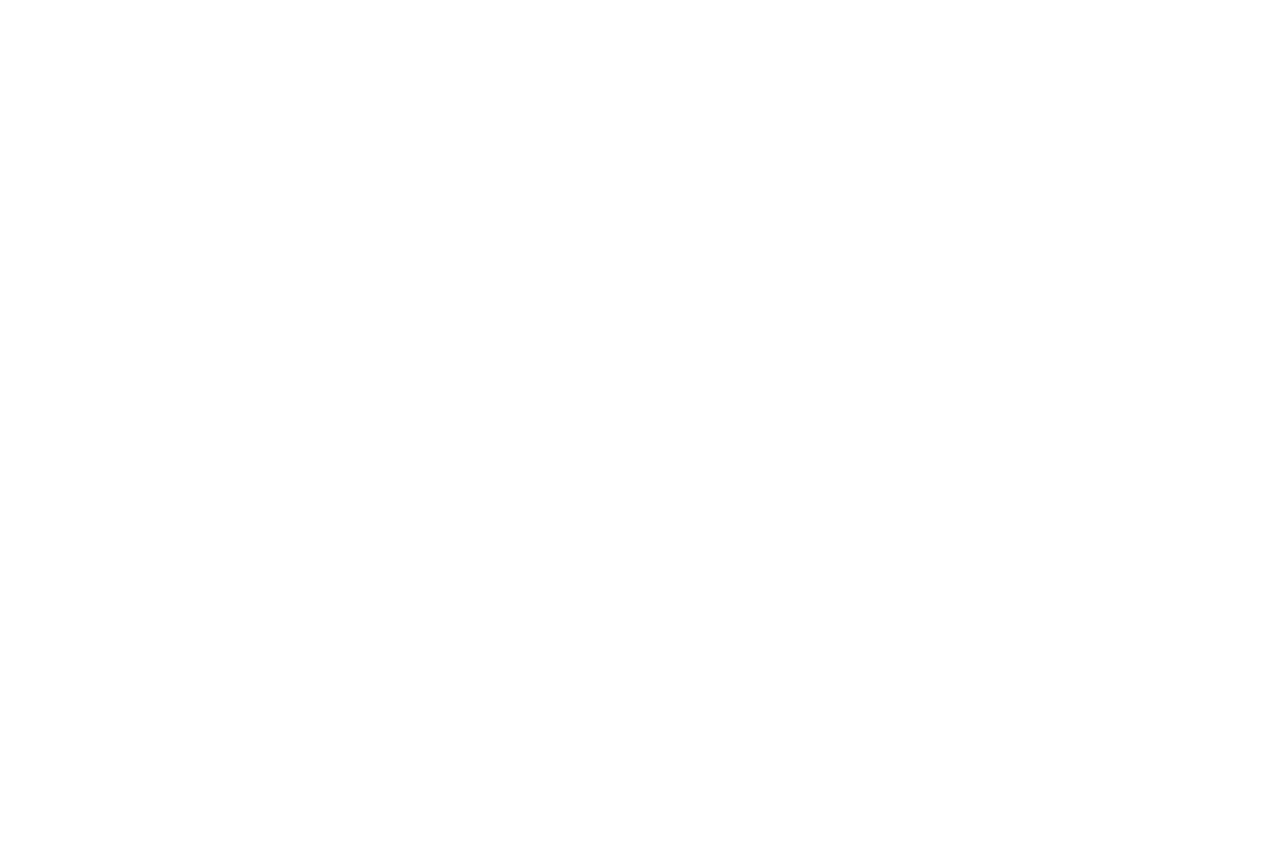
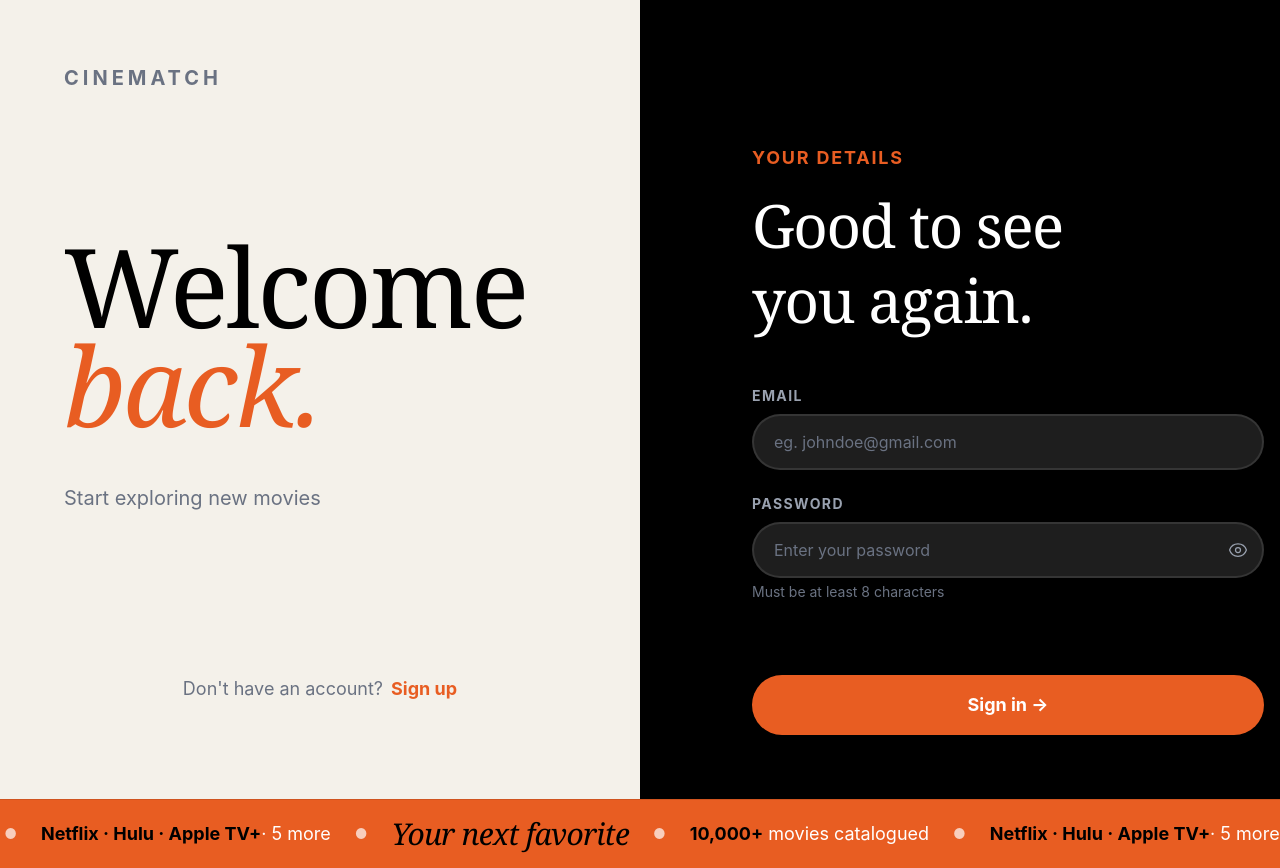
Before and after one commit to SquidDre/cinematch-frontend-web, a React (Vite) app: page /login in a window 1280 px wide. Before the commit this address had no page. Before the commit the page ends 800 px from the top, so only its background shows below. Built offline with nearby package versions, Linux system fonts and the light colour scheme.

Commit message:
Add login page

```diff
--- a/src/App.tsx
+++ b/src/App.tsx
@@ -3,12 +3,14 @@ import Services from './pages/signup/services'
 import Favorites from './pages/signup/favorites'
 import Home from './pages/splash'
 import Create from './pages/signup/create'
+import Login from  './pages/login'
 function App() {
   return (
     <BrowserRouter>
       <Routes>
         <Route path="/" element={<Home />} />
         <Route path="/create" element={<Create />} />
+        <Route path="/login" element={<Login />} />
         <Route path="/services" element={<Services />} />
         <Route path="/favorites" element={<Favorites />} />
 
--- /dev/null
+++ b/src/pages/login.tsx
@@ -0,0 +1,148 @@
+import React from 'react';
+import { useNavigate } from 'react-router-dom';
+import { EyeIcon, EyeSlashIcon } from '@heroicons/react/24/outline';
+
+// Reuse marquee
+const Login: React.FC = () => {
+    const navigate = useNavigate();
+    const [email, setEmail] = React.useState('');
+    const [password, setPassword] = React.useState('');
+    const [showPassword, setShowPassword] = React.useState(false);
+
+    const MarqueeContent = () => (
+        <div className = "flex items-center space-x-6 px-3">
+            <span className = "font-serif text-3xl font-bold tracking-tight text-black">CineMatch</span>
+            <span className = "text-white/70 text-sm">●</span>
+            <span className = "text-lg text-white">
+                <strong className = "text-black">10,000+</strong> movies catalogued
+            </span>
+            <span className = "text-white/70 text-sm">●</span>
+            <span className = "font-bold text-lg text-black">
+                Netflix · Hulu · Apple TV+
+                <span className = "font-normal text-white">· 5 more </span>
+            </span>
+            <span className = "text-white/70 text-sm">●</span>
+            <span className = "font-serif italic text-3xl tracking-tight text-black">Your next favorite</span>
+            <span className = "text-white/70 text-sm">●</span>
+            <span className = "text-lg text-white">
+                <strong className = "text-black">10,000+</strong> movies catalogued
+            </span>
+            <span className = "text-white/70 text-sm">●</span>
+            <span className = "font-bold text-lg text-black">
+                Netflix · Hulu · Apple TV+
+                <span className = "font-normal text-white">· 5 more </span>
+            </span>
+        </div>
+    );
+
+    return (
+        <div className = "flex flex-col min-h-screen font-sans">
+            <style>
+                {`
+                    @keyframes scroll {
+                        0% { transform: translateX(0); }
+                        100% {transform: translateX(-50%); }
+                    }
+                    .animate-marquee {
+                        animation: scroll 20s linear infinite;
+                    }
+                `}
+            </style>
+
+            {/* Main Content for Login Splitting Page */}
+            <div className = "flex flex-col lg:flex-row flex-grow">
+                {/* Left side */}
+                <div className = "w-full lg:w-1/2 bg-[#F4F1EA] p-8 md:p-16 md:pb-24 flex flex-col relative min-h-[50vh] lg:min-h-0">
+                    <div className = "text-xl font-bold tracking-[0.2em] text-gray-500 mb-36">
+                        CINEMATCH
+                    </div>
+
+                    <div className = "mb-12">
+                        <h1 className = "text-7xl md:text-8xl lg:text-[110px] font-serif tracking-tight leading-[0.9] text-black">
+                            Welcome
+                        </h1>
+                        <h1 className = "text-7xl md:text-8xl lg:text-[110px] font-serif italic text-[#E85D22] tracking-tight leading-[0.9]">
+                            back.
+                        </h1>
+                    </div>
+
+                    <p className = "text-gray-500 text-lg md:text-xl max-w-md leading-relaxed mb-8 lg:mb-0">
+                        Start exploring new movies
+                    </p>
+
+                    <p className = "text-gray-500 text-lg mt-auto text-center w-full flex justify-center items-center gap-2">
+                        Don't have an account?{' '}
+                        <a href = "/create" className = "text-[#E85D22] font-bold hover:underline">Sign up</a>
+                    </p>
+                </div>
+
+                {/* Right Side */}
+                <div className = "w-full lg:w-1/2 bg-black p-8 md:p-16 flex flex-col min-h-[50vh] lg:min-h-0 md:pt-36">
+                    <div className = "max-w-xl mx-auto w-full lg:mx-0 lg:ml-12">
+                        <p className = "text-[#E85D22] text-lg font-bold tracking-widest uppercase mb-4">
+                            Your Details
+                        </p>
+
+                        <h2 className = "text-5xl md:text-6xl font-serif tracking-tight text-white mb-12 leading-tight">
+                            Good to see<br />you again.
+                        </h2>
+
+                        {/* Email */}
+                        <p className = "text-gray-400 text-sm mb-2 font-bold tracking-widest uppercase">
+                            Email
+                        </p>
+                        <input
+                            type = "email"
+                            placeholder = "eg. johndoe@gmail.com"
+                            value = {email}
+                            onChange = {(e) => setEmail(e.target.value)}
+                            className = "w-full mb-6 px-5 py-3.5 rounded-full bg-[#1E1E1E] border-2 border-white/10 text-white placeholder-gray-500 focus:outline-none focus:ring-2 focus:ring-[#E85D22] focus:border-transparent transition-colors duration-200"
+                        />
+
+                        {/* Password */}
+                        <p className = "text-gray-400 text-sm mb-2 font-bold tracking-widest uppercase">
+                            Password
+                        </p>
+                        <div className = "relative mb-1">
+                            <input
+                                type = {showPassword ? 'text' : 'password'}
+                                placeholder = "Enter your password"
+                                value = {password}
+                                onChange = {(e) => setPassword(e.target.value)}
+                                className = "w-full px-5 py-3.5 rounded-full bg-[#1E1E1E] border-2 border-white/10 text-white placeholder-gray-500 focus:outline-none focus:ring-2 focus:ring-[#E85D22] focus:border-transparent transition-colors duration-200 pr-12"
+
+                            />
+                            <button
+                                type = "button"
+                                onClick = {() => setShowPassword(!showPassword)}
+                                className = "absolute right-4 top-1/2 -translate-y-1/2 text-gray-400 hover:text-white transition-colors"
+                                aria-label = {showPassword ? 'Hide password' : 'Show password'}
+                            >
+                                {showPassword ? (<EyeSlashIcon className = "w-5 h-5"/>) : (<EyeIcon className = "w-5 h-5" />)}
+                            </button>
+                        </div>
+                        <p className = "text-gray-500 text-sm mb-[73px]">Must be at least 8 characters</p>
+
+                        {/* Sign in button */}
+                        <button
+                            onClick = {() => navigate('/')}
+                            className = "w-full py-4 rounded-full bg-[#E85D22] text-white font-bold text-lg hover:bg-[#d0521e] transition-colors duration-200"
+                        >
+                            Sign in →
+                        </button>
+                    </div>
+                </div>
+            </div>
+
+            {/* Infinite scrolling marquee */}
+            <div className = "w-full bg-[#E85D22] overflow-hidden py-4 border-t border-black/10">
+                <div className = "flex w-max animate-marquee">
+                    <MarqueeContent />
+                    <MarqueeContent />
+                </div>
+            </div>
+        </div>
+    );
+};
+
+export default Login;
--- a/src/pages/splash.tsx
+++ b/src/pages/splash.tsx
@@ -87,7 +87,9 @@ const SplashScreen: React.FC = () => {
               <button className="w-full bg-[#E85D22] hover:bg-[#d04e1b] text-white py-4 px-8 rounded-full font-bold text-xl transition-colors duration-200" onClick={() => navigate('/create')}>
                 Create free account
               </button>
-              <button className="w-full bg-transparent border-2 border-white hover:bg-white/10 text-white py-4 px-8 rounded-full font-bold text-xl transition-colors duration-200">
+              <button className="w-full bg-transparent border-2 border-white hover:bg-white/10 text-white py-4 px-8 rounded-full font-bold text-xl transition-colors duration-200"
+                      onClick = {() => navigate('/login')}
+              >
                 Log in
               </button>
             </div>
```
Also changed, not shown: 1 other file (tests, documents, lock files or other folders).
